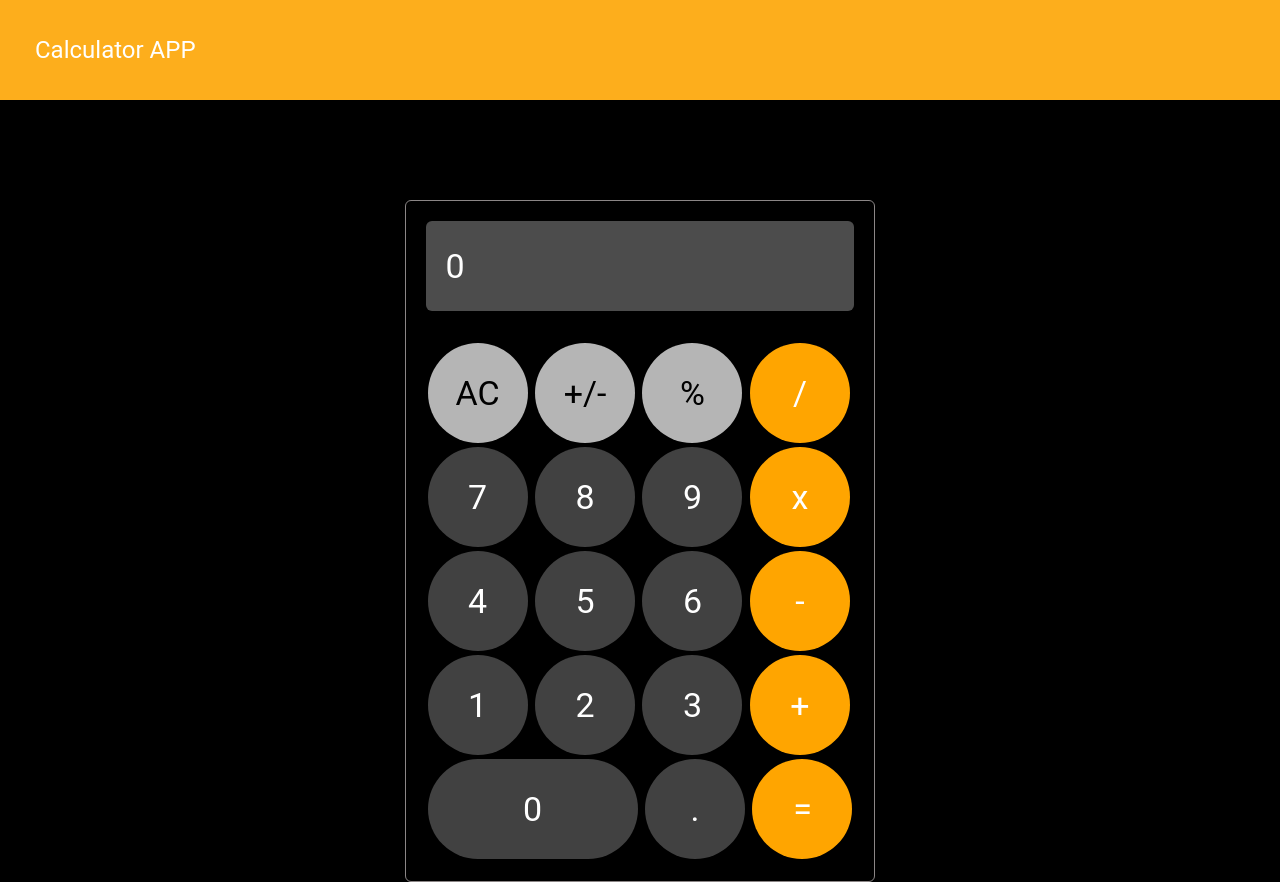
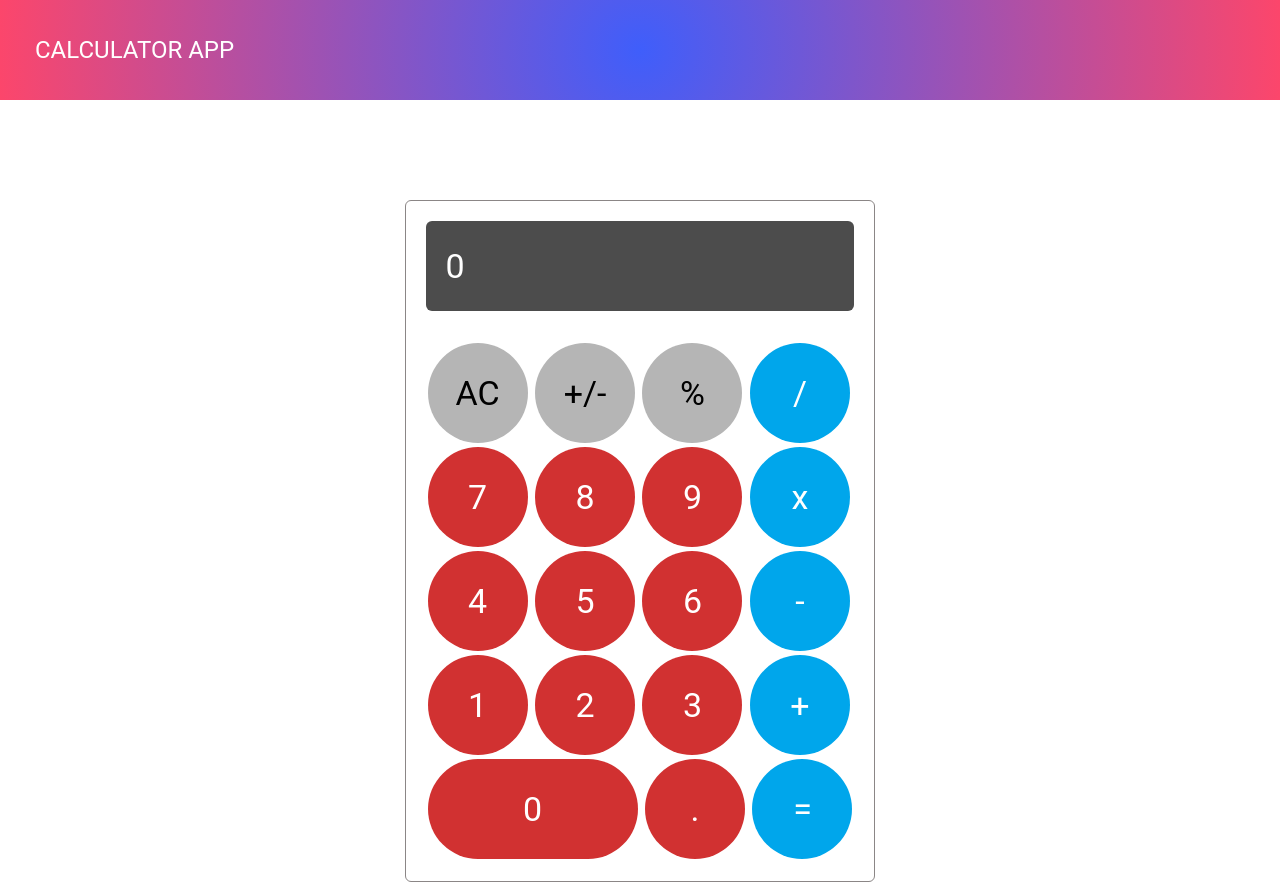
Before and after one commit to stratorr/FE-JS-Course, a plain HTML site: page Mini-Projects JS/Projects/Calculator/src/index.html in a window 1280 px wide. Drawn offline with Linux system fonts and the light colour scheme.

Commit message:
Fixed bugs

```diff
--- a/Mini-Projects JS/Projects/Calculator/src/css/style.css
+++ b/Mini-Projects JS/Projects/Calculator/src/css/style.css
@@ -7,7 +7,6 @@
 html {
   font-family: "Roboto", sans-serif;
   font-size: 14px;
-  background-color: black;
 }
 
 button {
@@ -19,7 +18,7 @@ button {
   border-radius: 50%;
   border: none;
   color: #fff;
-  background-color: #414141;
+  background-color: #d13131;
   cursor: pointer;
   transition: 0.1s ease-in;
 }
@@ -47,10 +46,15 @@ button:hover {
   display: flex;
   align-items: center;
   height: 70px;
-  background-color: rgb(253, 174, 28);
+  background: radial-gradient(
+    circle,
+    rgba(63, 94, 251, 1) 0%,
+    rgba(252, 70, 107, 1) 100%
+  );
 }
 
 .title {
+  text-transform: uppercase;
   font-size: 24px;
   color: #fff;
 }
@@ -78,8 +82,8 @@ button:hover {
   border-bottom-right-radius: 50px;
 }
 
-.orange {
-  background-color: orange;
+.lightBlue {
+  background-color: #00a6eb;
   font-style: bold;
 }
 
--- a/Mini-Projects JS/Projects/Calculator/src/index.html
+++ b/Mini-Projects JS/Projects/Calculator/src/index.html
@@ -19,30 +19,30 @@
             <button class="btn gray clearAll">AC</button>
             <button class="btn gray">+/-</button>
             <button class="btn gray">%</button>
-            <button class="btn orange">/</button>
+            <button class="btn lightBlue">/</button>
           </div>
           <div>
             <button class="btn">7</button>
             <button class="btn">8</button>
             <button class="btn">9</button>
-            <button class="btn orange">x</button>
+            <button class="btn lightBlue">x</button>
           </div>
           <div>
             <button class="btn">4</button>
             <button class="btn">5</button>
             <button class="btn">6</button>
-            <button class="btn orange">-</button>
+            <button class="btn lightBlue">-</button>
           </div>
           <div>
             <button class="btn">1</button>
             <button class="btn">2</button>
             <button class="btn">3</button>
-            <button class="btn orange">+</button>
+            <button class="btn lightBlue">+</button>
           </div>
           <div>
             <button class="btn zero">0</button>
             <button class="btn">.</button>
-            <button class="btn orange">=</button>
+            <button class="btn lightBlue">=</button>
           </div>
         </div>
       </div>
--- a/Mini-Projects JS/Projects/Randomizer/src/css/styles.css
+++ b/Mini-Projects JS/Projects/Randomizer/src/css/styles.css
@@ -18,23 +18,26 @@ input {
   padding: 10px;
   outline: none;
   font-family: "Roboto", sans-serif;
-  border-radius: 6px;
+  border-radius: 4px;
   border: 1px solid black;
 }
 
 .header {
-  padding: 20px 15px;
-  width: 100%;
-  height: 100px;
-  background-color: #2795fb;
+  padding: 50px 35px;
   display: flex;
-  justify-content: flex-start;
   align-items: center;
+  height: 70px;
+  background: radial-gradient(
+    circle,
+    rgba(63, 94, 251, 1) 0%,
+    rgba(252, 70, 107, 1) 100%
+  );
 }
 
 .title {
+  text-transform: uppercase;
+  font-size: 24px;
   color: #fff;
-  font-size: 24px;
 }
 
 .app {
@@ -106,7 +109,7 @@ input {
 /*  */
 
 .btn {
-  margin-top: 30px;
+  margin-top: 20px;
   font-weight: 600;
   color: #fff;
   text-transform: uppercase;
@@ -127,7 +130,7 @@ input {
   left: 0;
   right: 0;
   bottom: 0;
-  background: #05549e;
+  background: #0862b6;
   border-radius: inherit;
   box-shadow: 0 0 0 2px #00156d, 0 0.625em 0 0 #c3baba;
   transform: translate3d(0, 0.75em, -1em);
@@ -139,7 +142,7 @@ input {
   transform: translate(0, 0.25em);
 }
 .btn:hover::before {
-  box-shadow: 0 0 0 2px black, 0 0.5em 0 0 #d3c9c8;
+  box-shadow: 0 0 0 2px #00156d, 0 0.5em 0 0 #d3c9c8;
   transform: translate3d(0, 0.5em, -1em);
 }
 .btn:active {
--- a/Mini-Projects JS/Projects/Who want to be a millionare/src/css/style.css
+++ b/Mini-Projects JS/Projects/Who want to be a millionare/src/css/style.css
@@ -88,16 +88,22 @@ input {
 }
 
 .header {
-  width: 100%;
-  padding: 15px 15px;
-  background-color: #29296e;
+  padding: 50px 35px;
+  display: flex;
+  align-items: center;
+  height: 70px;
+  background: radial-gradient(
+    circle,
+    rgba(63, 94, 251, 1) 0%,
+    rgba(252, 70, 107, 1) 100%
+  );
 }
 
 .title {
-  font-size: 27px;
+  text-transform: uppercase;
+  font-size: 24px;
   color: #fff;
 }
-
 .game {
   padding: 50px 15px;
   width: 100%;
```
